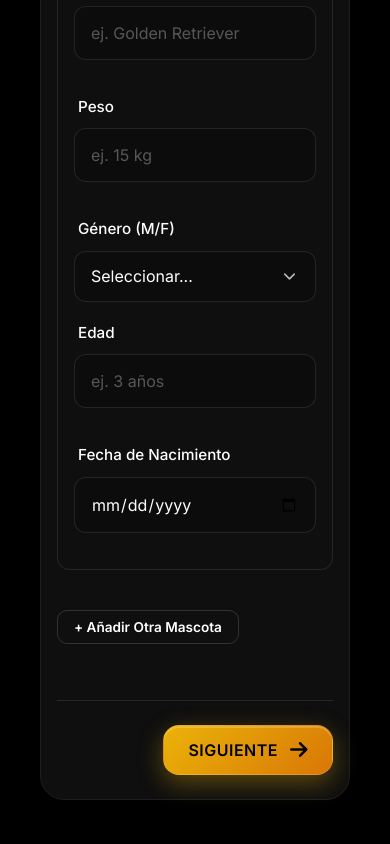
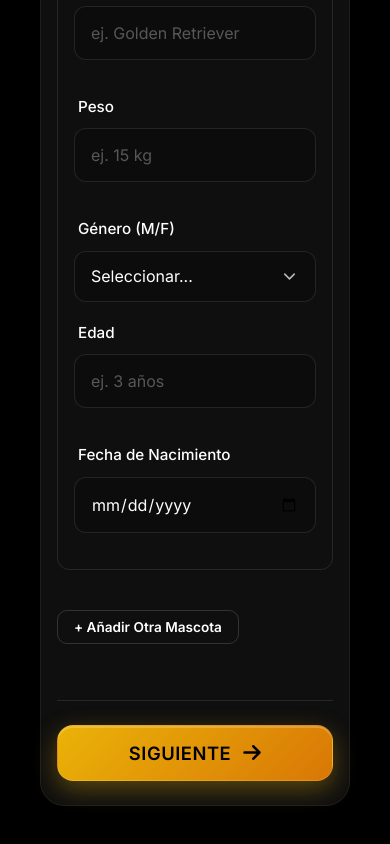
Before and after one commit to vanshg1214/aegis_sos, a React (Vite) app: page / in a window 390 px wide. Shown: the part 1961-2805 px from the top of the page. Built offline with nearby package versions, Linux system fonts and the light colour scheme.

Commit message:
fix: resolve Google Sheets CORS fetch issue and standardize PWA button styling

```diff
--- a/src/components/RegistrationForm.jsx
+++ b/src/components/RegistrationForm.jsx
@@ -109,7 +109,7 @@ const RegistrationForm = () => {
           method: 'POST',
           mode: 'no-cors',
           headers: {
-            'Content-Type': 'application/json',
+            'Content-Type': 'text/plain;charset=utf-8',
           },
           body: JSON.stringify(flattenedData)
         });
@@ -247,19 +247,19 @@ const RegistrationForm = () => {
           )}
           {currentStep === 2 && <HealthVetSection register={register} errors={errors} />}
 
-          <div style={{ display: 'flex', justifyContent: 'space-between', marginTop: '2rem', borderTop: '1px solid rgba(255,255,255,0.1)', paddingTop: '1.5rem' }}>
+          <div className="form-footer">
             {currentStep > 1 && (
-              <button type="button" onClick={prevStep} className="btn btn-outline" style={{ padding: '0.75rem 1.5rem' }}>
+              <button type="button" onClick={prevStep} className="btn btn-outline">
                 <i className="fa-solid fa-arrow-left"></i> Atrás
               </button>
             )}
 
             {currentStep < 2 ? (
-              <button type="button" onClick={nextStep} className="btn btn-primary" style={{ marginLeft: 'auto', width: 'auto', padding: '0.75rem 2.5rem' }}>
+              <button type="button" onClick={nextStep} className="btn btn-primary">
                 Siguiente <i className="fa-solid fa-arrow-right"></i>
               </button>
             ) : (
-              <button type="submit" disabled={isSubmitting} className={`btn btn-primary ${!isSubmitting ? 'animate-bounce' : ''}`} style={{ marginLeft: 'auto', width: 'auto', padding: '0.75rem 2.5rem', opacity: isSubmitting ? 0.7 : 1 }}>
+              <button type="submit" disabled={isSubmitting} className={`btn btn-primary ${!isSubmitting ? 'animate-bounce' : ''}`} style={{ opacity: isSubmitting ? 0.7 : 1 }}>
                 {isSubmitting ? (
                   <><i className="fa-solid fa-spinner fa-spin"></i> Guardando...</>
                 ) : (
@@ -287,7 +287,7 @@ const RegistrationForm = () => {
             </p>
             <button
               className="btn btn-primary"
-              style={{ width: '100%', padding: '0.8rem' }}
+              style={{ margin: '0 auto' }}
               onClick={() => setInstallMessage(null)}
             >
               ¡Entendido!
--- a/src/index.css
+++ b/src/index.css
@@ -684,12 +684,6 @@ h1, h2, h3, h4 {
     margin-bottom: 2rem;
   }
 
-  .btn-primary {
-    max-width: 100%;
-    height: 50px;
-    font-size: 1rem;
-  }
-
   .bottom-bar {
     padding: 1rem 1.25rem;
   }
@@ -786,6 +780,52 @@ select.form-input option {
   width: 100%;
 }
 
+/* Form Footer Buttons Layout */
+.form-footer {
+  display: flex;
+  justify-content: center;
+  align-items: center;
+  gap: 1.25rem;
+  margin-top: 2rem;
+  border-top: 1px solid rgba(255, 255, 255, 0.1);
+  padding-top: 1.5rem;
+  width: 100%;
+}
+
+.form-footer .btn {
+  height: 56px !important;
+  border-radius: 16px !important;
+  font-size: 1.15rem !important;
+  font-weight: 700 !important;
+  text-transform: uppercase !important;
+  letter-spacing: 0.5px !important;
+  transition: all 0.3s cubic-bezier(0.25, 0.8, 0.25, 1) !important;
+  display: inline-flex !important;
+  align-items: center !important;
+  justify-content: center !important;
+  padding: 0 24px !important;
+  margin: 0 !important;
+}
+
+.form-footer .btn-primary {
+  width: 100% !important;
+  max-width: 325px !important;
+}
+
+.form-footer .btn-outline {
+  background: rgba(255, 255, 255, 0.03) !important;
+  color: var(--text-primary) !important;
+  border: 1px solid rgba(255, 255, 255, 0.15) !important;
+  width: 100% !important;
+  max-width: 160px !important;
+}
+
+.form-footer .btn-outline:hover {
+  border-color: var(--accent-gold) !important;
+  background: rgba(255, 255, 255, 0.08) !important;
+  color: var(--accent-gold) !important;
+}
+
 @media (max-width: 600px) {
   .responsive-row {
     flex-direction: column;
@@ -805,3 +845,17 @@ select.form-input option {
     align-items: flex-start;
   }
 }
+
+@media (max-width: 480px) {
+  .form-footer {
+    flex-direction: column-reverse;
+    gap: 1rem;
+  }
+
+  .form-footer .btn-primary,
+  .form-footer .btn-outline {
+    width: 100% !important;
+    max-width: 325px !important;
+    margin: 0 auto !important;
+  }
+}
```
